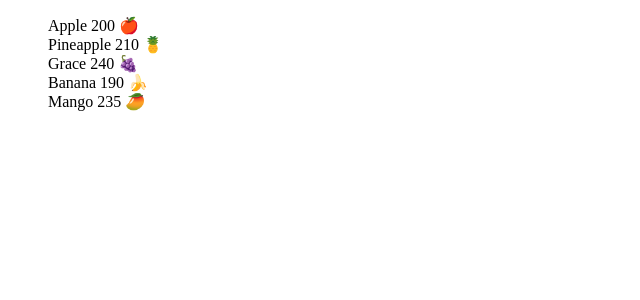
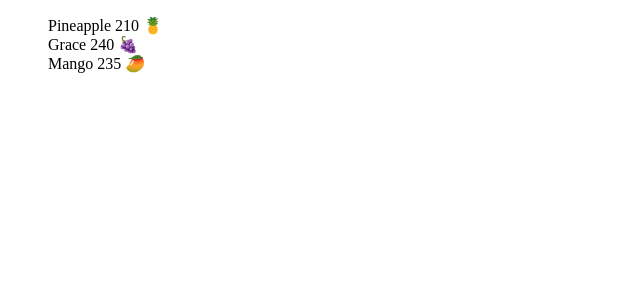
Before and after one commit to ElyorAzimovJava/ReactComponent, a React (Vite) app in the folder reactPro/: page / in a window 1280 px wide. Shown: the top 300 px of the page, without its empty margins (0-640 px from the left). Built offline with nearby package versions, Linux system fonts and the light colour scheme.

Commit message:
Using ternary operator in React

```diff
--- a/reactPro/src/component/Fruits.tsx
+++ b/reactPro/src/component/Fruits.tsx
@@ -15,7 +15,7 @@ export default function Fruits() {
         <div>
      <ul>
          {fruits.map(fruit => (
-             <Fruit  key = {fruit.name} fruit={fruit} />
+             fruit.price > 200 ? <Fruit  key = {fruit.name} fruit={fruit} />:""
          ))}
      </ul>
         </div>
```
